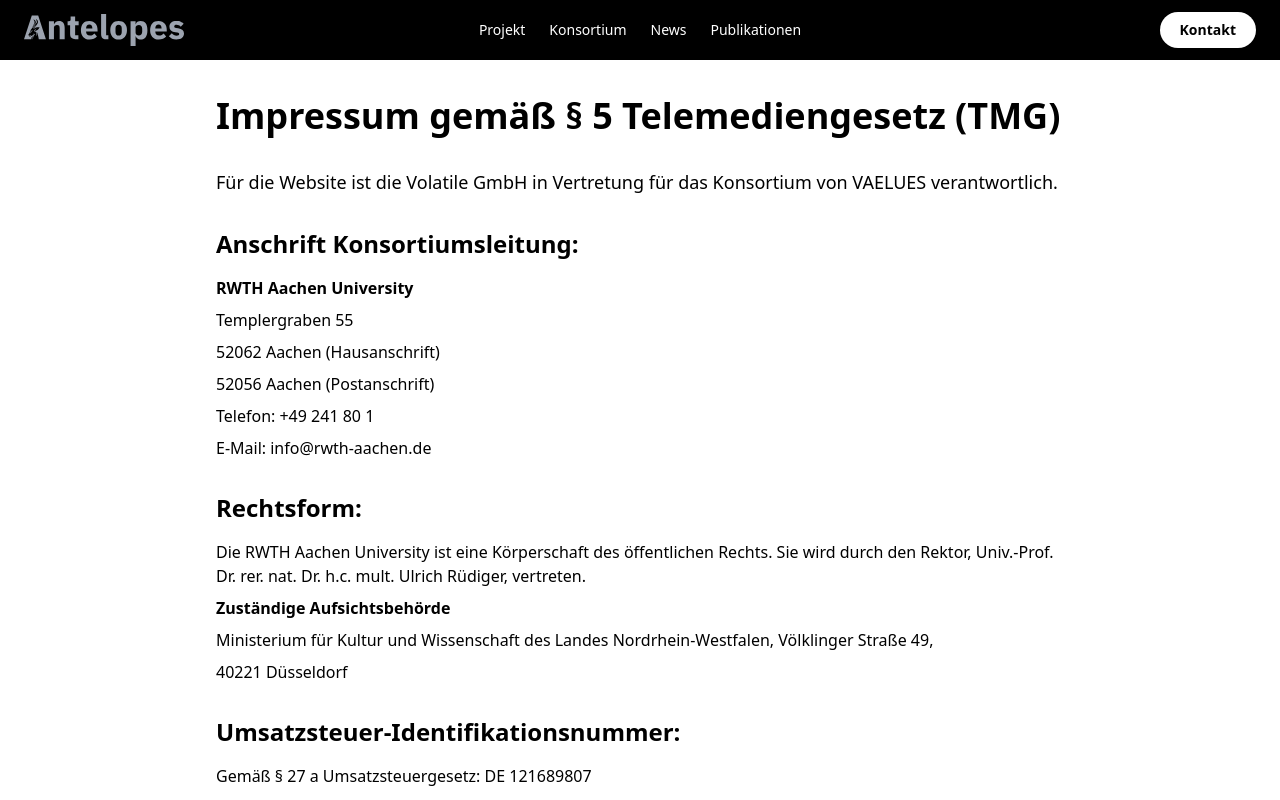
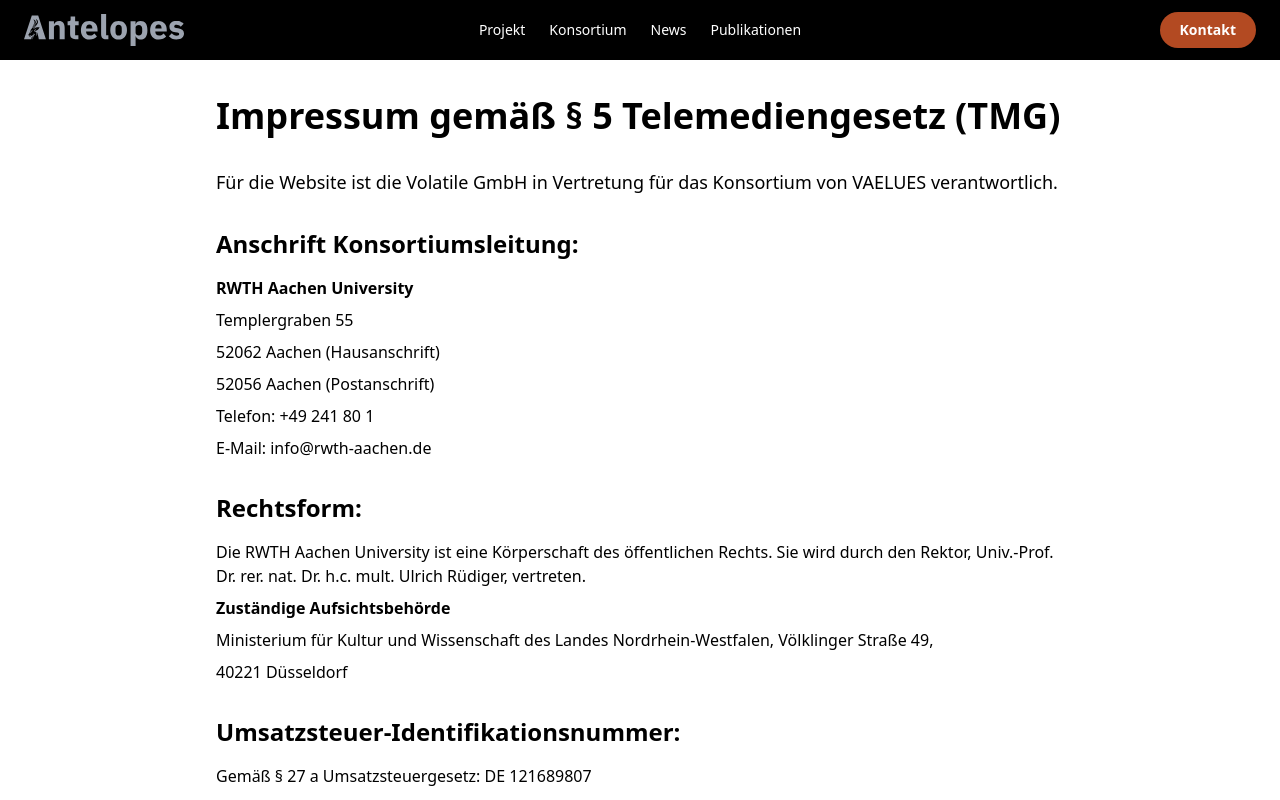
Before and after one commit to FabianStupperich/website_antelopes, a React (Vite) app: page /impressum in a window 1280 px wide. Shown: the top 800 px of the page. Built offline with nearby package versions, Linux system fonts and the light colour scheme.

Commit message:
Updated Navbar.tsx

```diff
--- a/src/components/Navbar.tsx
+++ b/src/components/Navbar.tsx
@@ -83,7 +83,8 @@ export default function Navbar() {
           <div className="hidden lg:flex items-center space-x-3">
             <button
               onClick={() => handleSectionClick('contact')}
-              className={`px-5 py-2 rounded-full transition-colors text-sm font-semibold ${isImpressum || isDatenschutz || isNewsPage || isPublikationen || isKonsortium || isScrolled ? 'bg-white text-black hover:bg-gray-200' : 'bg-black text-white hover:bg-gray-800'}`}
+              className="px-5 py-2 rounded-full transition-colors text-sm font-semibold text-white"
+              style={{ backgroundColor: '#B34A22' }}
             >
               Kontakt
             </button>
@@ -125,7 +126,8 @@ export default function Navbar() {
             </button>
             <button
               onClick={() => handleSectionClick('contact')}
-              className="block bg-white text-black px-6 py-2 rounded-full hover:bg-gray-200 transition-colors text-center font-semibold"
+              className="block text-white px-6 py-2 rounded-full transition-colors text-center font-semibold"
+              style={{ backgroundColor: '#B34A22' }}
             >
               Kontakt
             </button>
--- a/src/components/News.tsx
+++ b/src/components/News.tsx
@@ -212,7 +212,7 @@ export default function News() {
           }`}
         >
           <a href="/news">
-            <button className="text-white px-6 py-2 rounded-full transition-all hover:shadow-lg hover:scale-105 text-sm font-semibold" style={{ backgroundColor: '#EA385A' }}>
+            <button className="text-white px-6 py-2 rounded-full transition-all hover:shadow-lg hover:scale-105 text-sm font-semibold" style={{ backgroundColor: '#B34A22' }}>
               Alle Neuigkeiten
             </button>
           </a>
```
